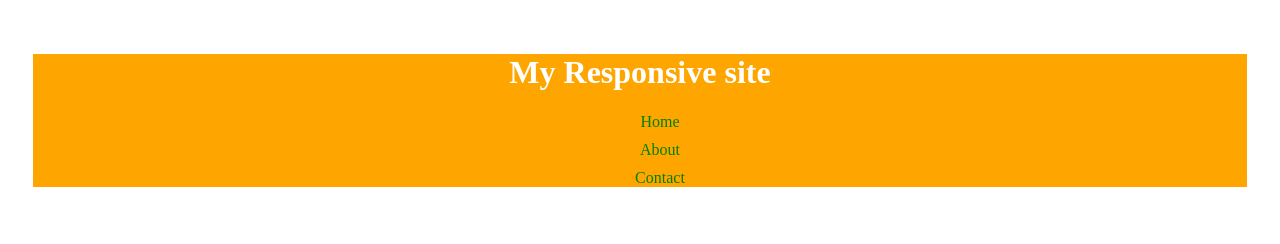
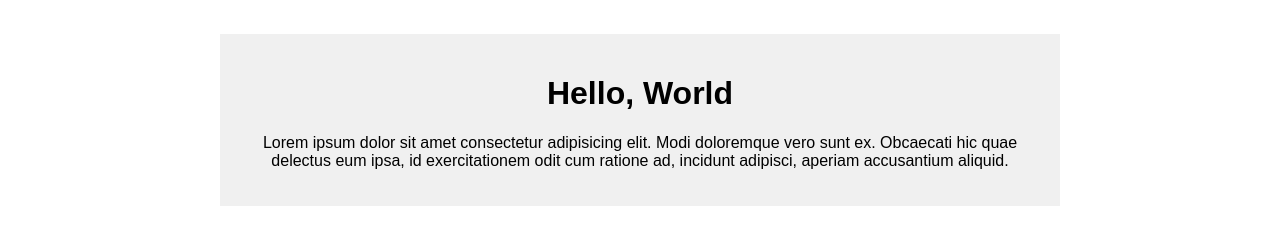
Before and after one commit to i-am-sahin/IBM_SkillBuild_FrontEnd, a plain HTML site: page Masterclass 2/index.html in a window 1280 px wide. Drawn offline with Linux system fonts and the light colour scheme.

Commit message:
Masterclass 2  Done

```diff
--- a/Masterclass 2/index.html
+++ b/Masterclass 2/index.html
@@ -6,16 +6,12 @@
     <link rel="stylesheet" href="/Masterclass 2/style.css">
 </head>
 <body>
-    <header>
-        <h1>My Responsive site</h1>
-        <nav>
-            <ul class="menu">
-                <li><a href="#">Home</a></li>
-                <li><a href="#">About</a></li>
-                <li><a href="#">Contact</a></li>
-            </ul>
-        </nav>
-    </header>
+    <div class="container">
+        <h1>Hello, World</h1>
+        <p>Lorem ipsum dolor sit amet consectetur adipisicing elit. Modi doloremque vero sunt ex. Obcaecati hic quae delectus eum ipsa, id exercitationem odit cum ratione ad, incidunt adipisci, aperiam accusantium aliquid.</p>
+    </div>
+
+
 
 
 </body>
--- a/Masterclass 2/style.css
+++ b/Masterclass 2/style.css
@@ -71,3 +71,20 @@ header{
     text-decoration: none;
 
 }
+.container{
+    width: 800px;
+    margin: 1px auto;
+    background-color: #f0f0f0;
+    padding: 20px;
+    text-align: center;
+    font-family: Arial, Helvetica, sans-serif;
+
+
+}
+@media (max-width: 992px){
+    .container{
+        width: 600px;
+        background-color: #d1e7dd;
+
+    }
+}
```
